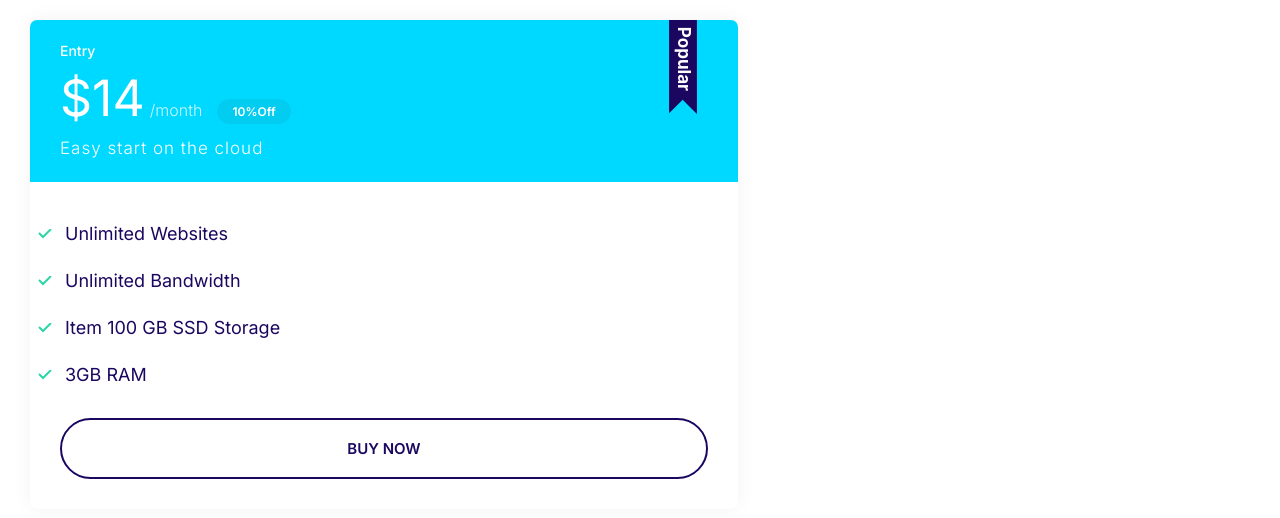
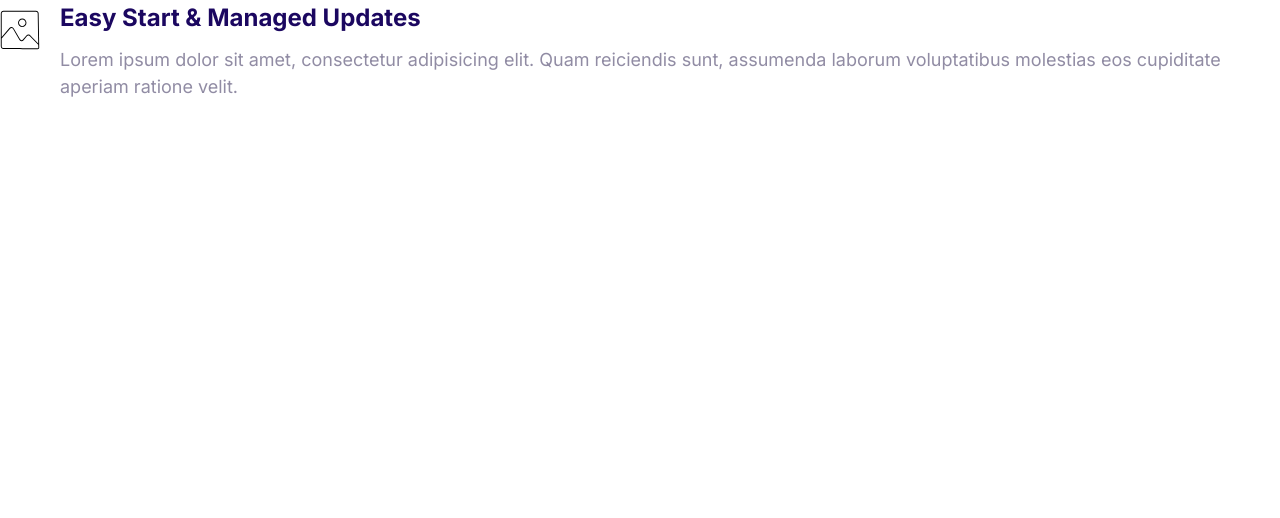
Before and after one commit to nrbcodes/Project, a plain HTML site: page index.html in a window 1280 px wide. Drawn offline with Linux system fonts and the light colour scheme.

Commit message:
Built media elements

```diff
--- a/css/styles.css
+++ b/css/styles.css
@@ -13,6 +13,7 @@
 *::before {
   box-sizing: border-box;
 }
+
 /* Typography */
 html {
   /* 62.5% of 16px = 10px */
@@ -364,3 +365,20 @@ a {
     font-size: 1.7rem;
   }
 }
+
+/* Media */
+.media {
+  display: flex;
+}
+
+.media__image {
+  margin-top: 1rem;
+}
+
+.media__title {
+  margin-top: 0;
+}
+
+.media__body {
+  padding: 0 2rem;
+}
--- a/index.html
+++ b/index.html
@@ -14,27 +14,19 @@
     <title>Document</title>
   </head>
   <body>
-    <div style="width: 60%; padding: 20px 30px">
-      <div class="plan plan--popular">
-        <div class="card card--secondary">
-          <header class="card__header">
-            <h3 class="plan__name">Entry</h3>
-            <span class="plan__price">$14</span>
-            <span class="plan__billing-cycle">/month</span>
-            <span class="badge badge--secondary badge--small">10%Off</span>
-            <span class="plan__description">Easy start on the cloud</span>
-          </header>
-
-          <div class="card__body">
-            <ul class="list list--tick">
-              <li class="list__item">Unlimited Websites</li>
-              <li class="list__item">Unlimited Bandwidth</li>
-              <li class="list__item">Item 100 GB SSD Storage</li>
-              <li class="list__item">3GB RAM</li>
-            </ul>
-            <button class="btn btn--outline btn--block">Buy Now</button>
-          </div>
-        </div>
+    <div class="media">
+      <div class="media__image">
+        <svg class="icon icon--primary">
+          <use xlink:href="images/sprite.svg#snap"></use>
+        </svg>
+      </div>
+      <div class="media__body">
+        <h3 class="media__title">Easy Start & Managed Updates</h3>
+        <p>
+          Lorem ipsum dolor sit amet, consectetur adipisicing elit. Quam
+          reiciendis sunt, assumenda laborum voluptatibus molestias eos
+          cupiditate aperiam ratione velit.
+        </p>
       </div>
     </div>
   </body>
```
Also changed, not shown: components/media elements.html (added, +15 -0 lines).
